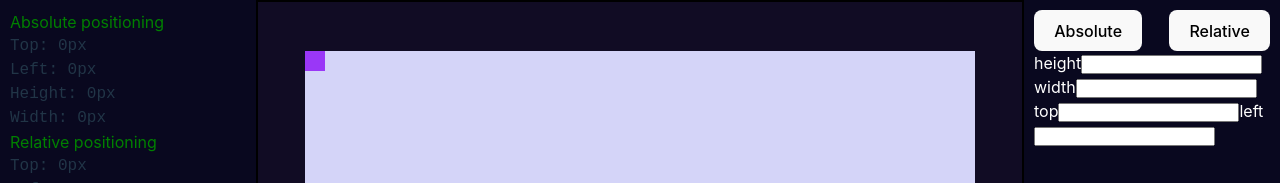
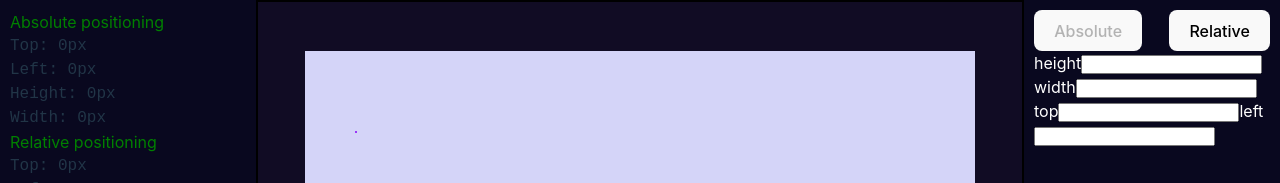
Before and after one commit to Davydx7/Markdown-to-Html-Parser, a React (Vite) app in the folder chris-positioning/: page / in a window 1280 px wide. Shown: the top 183 px of the page. Built offline with nearby package versions, Linux system fonts and the light colour scheme.

Commit message:
reimplementing unity mode positioning

```diff
--- a/chris-positioning/src/App.scss
+++ b/chris-positioning/src/App.scss
@@ -19,9 +19,10 @@
   place-items: center;
   background-color: rgb(17, 12, 36);
   border: 0.2rem solid black;
+  overflow: hidden;
 
-  .outerDiv {
-    display: block;
+  .parentElement {
+    position: relative;
     background-color: rgb(212, 212, 248);
     width: 90%;
     height: 90%;
@@ -29,13 +30,36 @@
     resize: both;
   }
 
-  .innerDiv {
-    display: inline-block;
+  .anchor {
+    position: absolute;
+    background-color: rgba(255, 0, 0, 0.274);
+    padding: 0.1rem; // to stay visible at 0 height/width
+    overflow: visible;
+    top: 8rem;
+    left: 5rem;
+  }
+
+  .pivot {
+    // display: contents;
+    position: absolute;
+    border-radius: 100%;
+    background-color: rgba(0, 255, 0, 0.274);
+    padding: 0.1rem; // to stay visible at 0 height/width
+    overflow: visible;
+    top: 8rem;
+    left: 5rem;
+  }
+
+  .childElement {
+    position: absolute;
     background-color: rgb(154, 55, 247);
-    width: 100px;
-    height: 100px;
-    padding: 1rem;
-    overflow: auto;
+    padding: 0.1rem; // to stay visible at 0 height/width
+    // width: 1rem; // overides 'right'
+    // height: 1rem; // overrides 'bottom'
+    top: 10%;
+    bottom: 10%;
+    left: 10%;
+    right: 10%;
   }
 }
 .column-3 {
--- a/chris-positioning/src/App.tsx
+++ b/chris-positioning/src/App.tsx
@@ -20,13 +20,15 @@ function App() {
         <pre>{relativeStyle}</pre>
       </div>
       <div className="column-2">
-        <div className="outerDiv">
-          <div className="innerDiv" style={{ height: `${up}px`, width: `${right}px` }} />
+        <div className="parentElement">
+          <div className="anchor" title="anchor" style={{ height: `${up}px`, width: `${right}px` }}>
+            <div className="childElement" title="main element" />
+          </div>
         </div>
       </div>
       <div className="column-3">
         <div className="position">
-          <button>Absolute</button>
+          <button disabled>Absolute</button>
           <button>Relative</button>
         </div>
         <div className="controls">
--- a/chris-positioning/src/index.scss
+++ b/chris-positioning/src/index.scss
@@ -14,7 +14,7 @@
   -webkit-text-size-adjust: 100%;
 }
 
-*,
+*, b b
 *::before,
 *::after {
   box-sizing: border-box;
```
